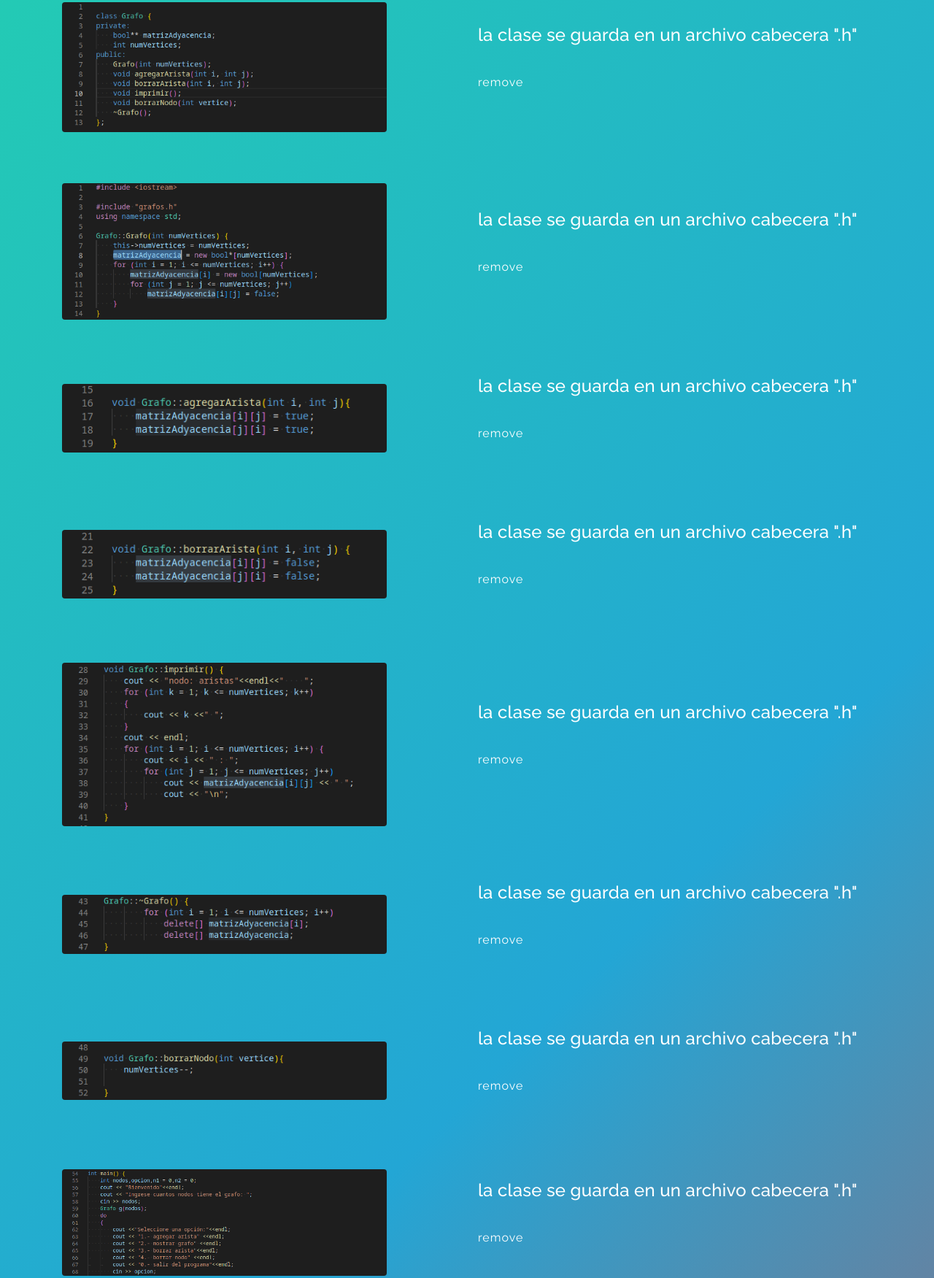
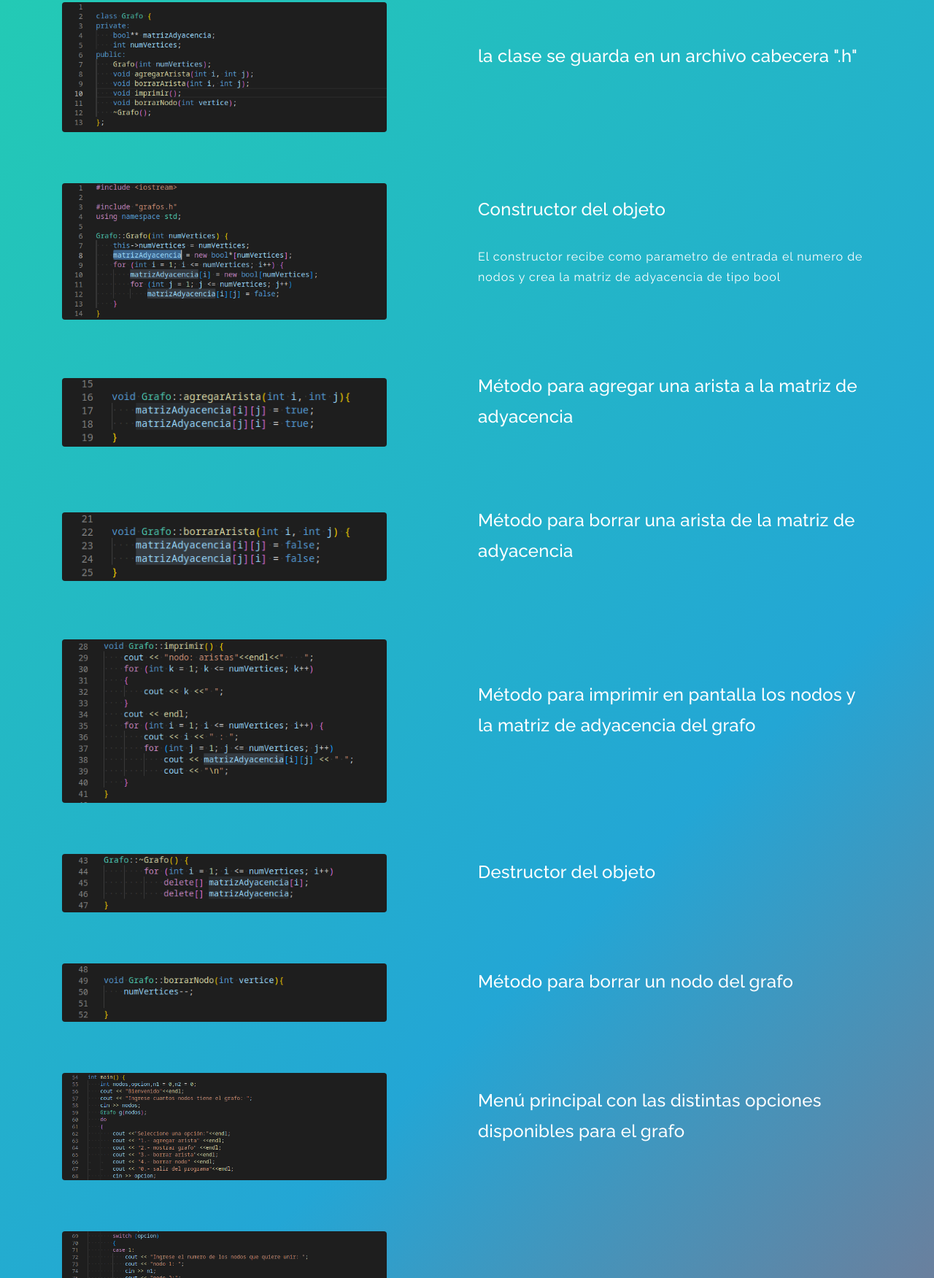
Before and after one commit to danro-code/estructura_datos, a plain HTML site: page docs/grafos.html in a window 1280 px wide. Shown: the part 627-2378 px from the top of the page at 73% size. Drawn offline with Linux system fonts and the light colour scheme; files whose address does not match are found by name.

Commit message:
Update grafos.html

```diff
--- a/docs/grafos.html
+++ b/docs/grafos.html
@@ -65,9 +65,6 @@
                     <div class="left-heading">
                         <h2 class="section-title">la clase se guarda en un archivo cabecera ".h"</h2>
                     </div>
-                    <div class="left-text">
-                        <p>remove</p>
-                    </div>
                 </div>
             </div>
         </div>
@@ -83,10 +80,10 @@
                   <div class="col-lg-1"></div>
                   <div class="col-lg-6 col-md-12 col-sm-12 align-self-center mobile-top-fix">
                       <div class="left-heading">
-                          <h2 class="section-title">la clase se guarda en un archivo cabecera ".h"</h2>
+                          <h2 class="section-title">Constructor del objeto</h2>
                       </div>
                       <div class="left-text">
-                          <p>remove</p>
+                          <p>El constructor recibe como parametro de entrada el numero de nodos y crea la matriz de adyacencia de tipo bool</p>
                       </div>
                   </div>
               </div>
@@ -103,10 +100,7 @@
                   <div class="col-lg-1"></div>
                   <div class="col-lg-6 col-md-12 col-sm-12 align-self-center mobile-top-fix">
                       <div class="left-heading">
-                          <h2 class="section-title">la clase se guarda en un archivo cabecera ".h"</h2>
-                      </div>
-                      <div class="left-text">
-                          <p>remove</p>
+                          <h2 class="section-title">Método para agregar una arista a la matriz de adyacencia</h2>
                       </div>
                   </div>
               </div>
@@ -123,10 +117,7 @@
                 <div class="col-lg-1"></div>
                 <div class="col-lg-6 col-md-12 col-sm-12 align-self-center mobile-top-fix">
                     <div class="left-heading">
-                        <h2 class="section-title">la clase se guarda en un archivo cabecera ".h"</h2>
-                    </div>
-                    <div class="left-text">
-                        <p>remove</p>
+                        <h2 class="section-title">Método para borrar una arista de la matriz de adyacencia</h2>
                     </div>
                 </div>
             </div>
@@ -143,10 +134,7 @@
                 <div class="col-lg-1"></div>
                 <div class="col-lg-6 col-md-12 col-sm-12 align-self-center mobile-top-fix">
                     <div class="left-heading">
-                        <h2 class="section-title">la clase se guarda en un archivo cabecera ".h"</h2>
-                    </div>
-                    <div class="left-text">
-                        <p>remove</p>
+                        <h2 class="section-title">Método para imprimir en pantalla los nodos y la matriz de adyacencia del grafo</h2>
                     </div>
                 </div>
             </div>
@@ -163,10 +151,7 @@
                   <div class="col-lg-1"></div>
                   <div class="col-lg-6 col-md-12 col-sm-12 align-self-center mobile-top-fix">
                       <div class="left-heading">
-                          <h2 class="section-title">la clase se guarda en un archivo cabecera ".h"</h2>
-                      </div>
-                      <div class="left-text">
-                          <p>remove</p>
+                          <h2 class="section-title">Destructor del objeto</h2>
                       </div>
                   </div>
               </div>
@@ -183,10 +168,7 @@
                   <div class="col-lg-1"></div>
                   <div class="col-lg-6 col-md-12 col-sm-12 align-self-center mobile-top-fix">
                       <div class="left-heading">
-                          <h2 class="section-title">la clase se guarda en un archivo cabecera ".h"</h2>
-                      </div>
-                      <div class="left-text">
-                          <p>remove</p>
+                          <h2 class="section-title">Método para borrar un nodo del grafo</h2>
                       </div>
                   </div>
               </div>
@@ -203,10 +185,7 @@
                 <div class="col-lg-1"></div>
                 <div class="col-lg-6 col-md-12 col-sm-12 align-self-center mobile-top-fix">
                     <div class="left-heading">
-                        <h2 class="section-title">la clase se guarda en un archivo cabecera ".h"</h2>
-                    </div>
-                    <div class="left-text">
-                        <p>remove</p>
+                        <h2 class="section-title">Menú principal con las distintas opciones disponibles para el grafo</h2>
                     </div>
                 </div>
             </div>
@@ -223,10 +202,7 @@
                 <div class="col-lg-1"></div>
                 <div class="col-lg-6 col-md-12 col-sm-12 align-self-center mobile-top-fix">
                     <div class="left-heading">
-                        <h2 class="section-title">la clase se guarda en un archivo cabecera ".h"</h2>
-                    </div>
-                    <div class="left-text">
-                        <p>remove</p>
+                        <!--<h2 class="section-title">la clase se guarda en un archivo cabecera ".h"</h2>-->
                     </div>
                 </div>
             </div>
@@ -243,7 +219,7 @@
                 <div class="col-lg-1"></div>
                 <div class="col-lg-6 col-md-12 col-sm-12 align-self-center mobile-top-fix">
                     <div class="left-heading">
-                        <h2 class="section-title">codigo fuente y programas: <a href="https://github.com/danro-code/estructura_datos/tree/main/codigo">Github</a> </h2>
+                        <h2 class="section-title">codigo fuente y programas: <a href="https://github.com/danro-code/estructura_datos/tree/main/codigo" font color="white">Github</a> </h2>
                     </div>
                 </div>
             </div>
```
